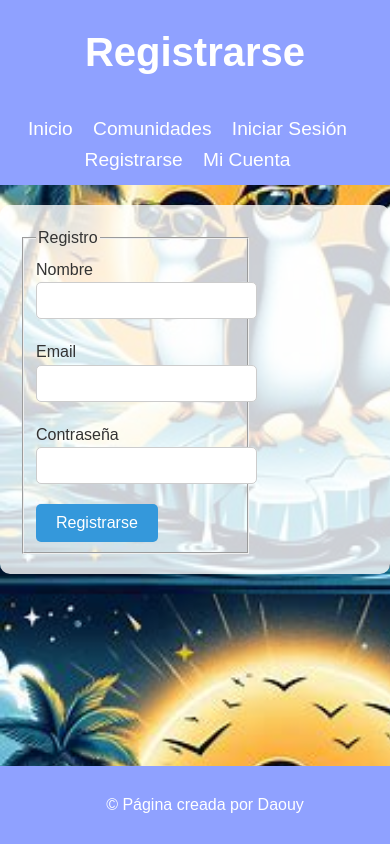
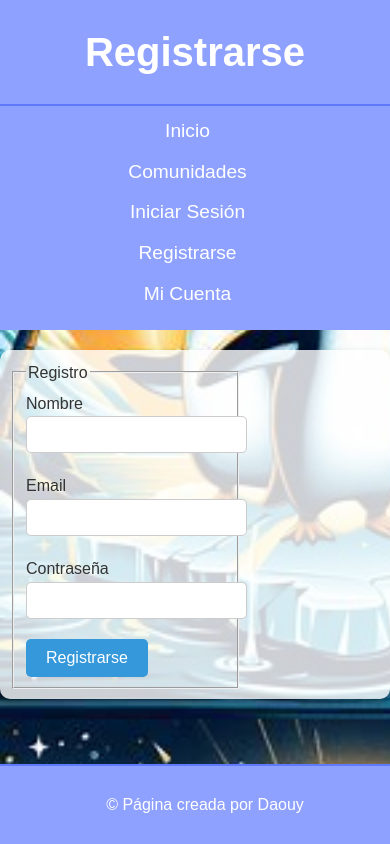
Before and after one commit to Daouy1/Pinguinus, a plain HTML site: page registrarse.html in a window 390 px wide. Drawn offline with Linux system fonts and the light colour scheme.

Commit message:
Update Style.css

```diff
--- a/CSS/Style.css
+++ b/CSS/Style.css
@@ -16,6 +16,7 @@ header {
     color: #fff;
     padding: 20px;
     text-align: center;
+    border-bottom: 2px solid #5f7aff;
 }
 
 header h1 {
@@ -34,10 +35,11 @@ nav ul {
     list-style-type: none;
     margin: 0;
     padding: 0;
+    display: flex;
+    justify-content: center;
 }
 
 nav ul li {
-    display: inline;
     margin-right: 15px;
 }
 
@@ -45,14 +47,12 @@ nav ul li a {
     color: #fff;
     text-decoration: none;
     font-size: 1.2em;
+    transition: color 0.3s ease, text-decoration 0.3s ease;
 }
 
 nav ul li a:hover {
     text-decoration: underline;
-}
-
-nav ul li a {
-    transition: color 0.3s ease, text-decoration 0.3s ease;
+    color: #d4e1ff;
 }
 
 /* Main Content */
@@ -65,6 +65,7 @@ main {
     max-width: 1200px;
     background-color: rgba(255, 255, 255, 0.8);
     border-radius: 10px;
+    box-shadow: 0 4px 8px rgba(0, 0, 0, 0.2);
 }
 
 /* Sidebar and Content */
@@ -116,6 +117,7 @@ button {
     border: none;
     border-radius: 5px;
     cursor: pointer;
+    transition: background-color 0.3s ease;
 }
 
 form input[type="submit"]:hover,
@@ -132,14 +134,43 @@ footer {
     position: fixed;
     bottom: 0;
     width: 100%;
+    border-top: 2px solid #5f7aff;
 }
 
 /* Additional Styles */
 #publicacionesContainer .publicacion {
     margin-bottom: 20px;
+    background-color: #ffffff;
+    padding: 15px;
+    border-radius: 8px;
+    box-shadow: 0 2px 4px rgba(0, 0, 0, 0.1);
 }
 
 #publicacionesContainer .publicacion h3 {
     margin: 0;
     font-size: 1.5em;
 }
+
+/* Loading Message */
+#loadingMessage {
+    text-align: center;
+    font-size: 1.2em;
+    color: #555;
+}
+
+/* Responsive Design */
+@media (max-width: 768px) {
+    main {
+        flex-direction: column;
+        padding: 10px;
+    }
+
+    nav ul {
+        flex-direction: column;
+        align-items: center;
+    }
+
+    nav ul li {
+        margin-bottom: 10px;
+    }
+}
```
